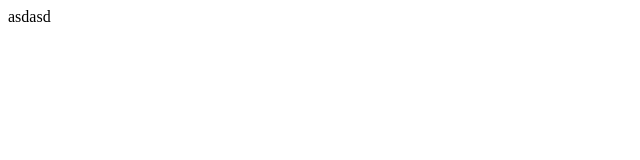
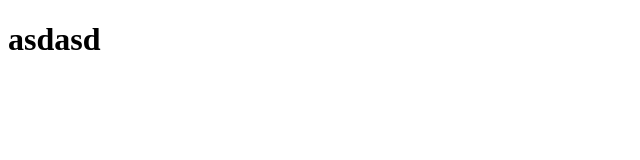
Before and after one commit to Dorcolac/WBD0518, a plain HTML site: page index.html in a window 1280 px wide. Shown: the whole page, without its empty margins (0-640 px from the left). Drawn offline with Linux system fonts and the light colour scheme.

Commit message:
Verzija 1.3

```diff
--- a/index.html
+++ b/index.html
@@ -5,6 +5,6 @@
 	<title>Test</title>
 </head>
 <body>
-	asdasd
+	<h1>asdasd</h1>
 </body>
 </html>
```
